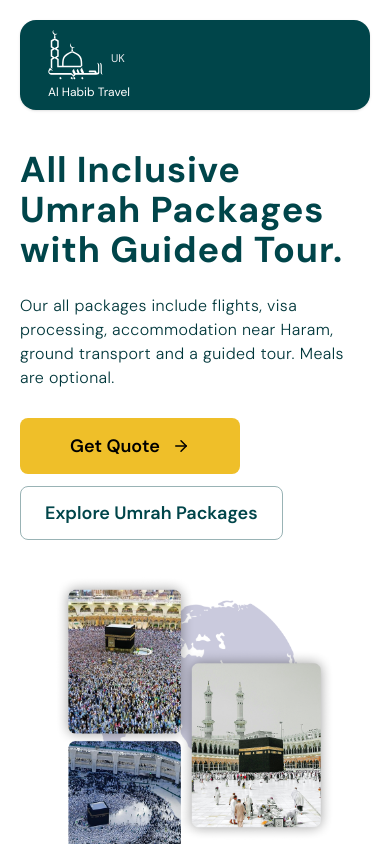
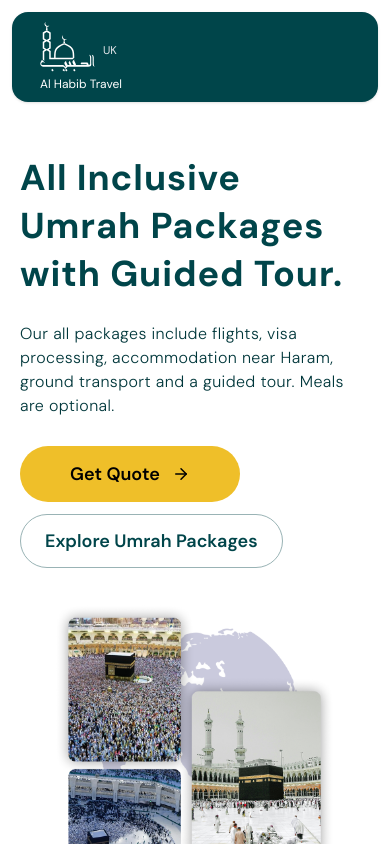
Before and after one commit to msalmankhokhar/aht-nextjs, a Next.js app: page / in a window 390 px wide. Shown: the top 844 px of the page. Built offline with nearby package versions, Linux system fonts and the light colour scheme; no server answers.

Commit message:
improved hero section and navbar

```diff
--- a/app/globals.css
+++ b/app/globals.css
@@ -50,7 +50,7 @@
 
 /* Buttons */
 @utility btn {
-  @apply py-3 px-6 border-2 border-transparent font-bold rounded-lg transition-colors duration-300 flex items-center justify-center cursor-pointer
+  @apply py-3 px-6 border-2 border-transparent font-bold rounded-full transition-colors duration-300 flex items-center justify-center cursor-pointer
 }
 
 @utility btn-primary {
--- a/components/Navbar.tsx
+++ b/components/Navbar.tsx
@@ -23,7 +23,7 @@ export default function Navbar({ variant = 'navbar-colored', className }: Navbar
   const logoVariant : logoVarientType = variant === 'navbar-colored' ? 'logo-white' : 'logo';
 
   return (
-    <nav className={`z-[1000] left-0 right-0 mx-5 mt-5 rounded-2xl py-2.5 pl-7 pr-7 flex items-center justify-between ${navBgClass} ${textColorClass} ${className}`}>
+    <nav className={`z-[1000] left-0 right-0 m-3 sm:m-5 rounded-2xl py-2.5 pl-7 pr-7 flex items-center justify-between ${navBgClass} ${textColorClass} ${className}`}>
       <div className="flex items-center gap-8">
         <Logo variant={logoVariant} foreGround={logoForeground} />
       </div>
--- a/components/sections/HomeHeroSection.tsx
+++ b/components/sections/HomeHeroSection.tsx
@@ -6,7 +6,7 @@ export default function HomeHeroSection() {
     return (
         <div className="px-5 sm:px-10 min-[1070px]:pl-24 min-[1070px]:pr-7 pb-24 pt-10 flex flex-col min-[1070px]:flex-row items-center justify-center">
             <div className="max-w-[660px] w-full flex flex-col">
-                <h1 className="tracking-wide md:leading-14 mb-6 text-4xl md:text-[2.7rem] font-bold text-brand-secondary">All Inclusive Umrah Packages with Guided Tour.</h1>
+                <h1 className="tracking-wide leading-12 md:leading-14 mb-6 text-4xl md:text-[2.7rem] font-bold text-brand-secondary">All Inclusive Umrah Packages with Guided Tour.</h1>
                 <p className="tracking-wide mb-7 md:mb-16 text-brand-secondary-600 text-base md:text-2xl font-light md:font-medium">
                     Our all packages include flights, visa processing, accommodation near Haram, ground transport and a guided tour. Meals are optional.
                 </p>
```
